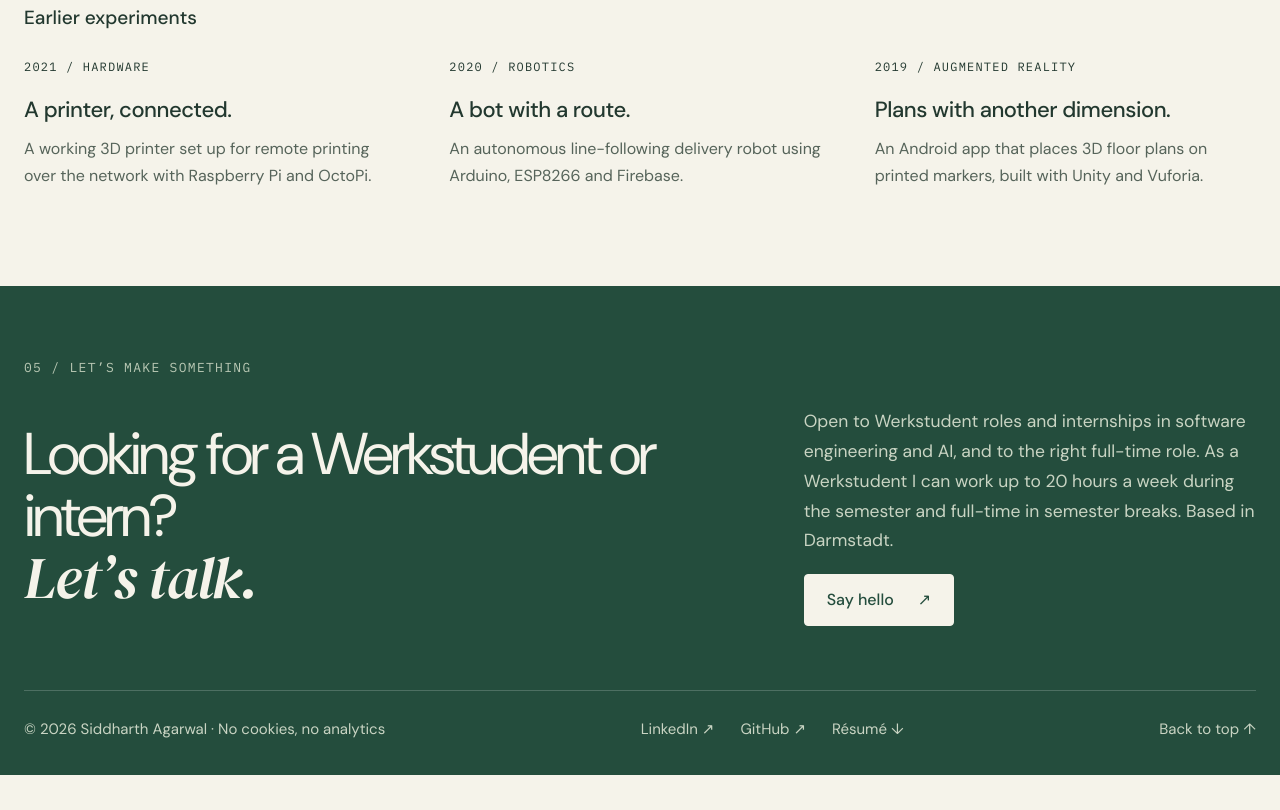
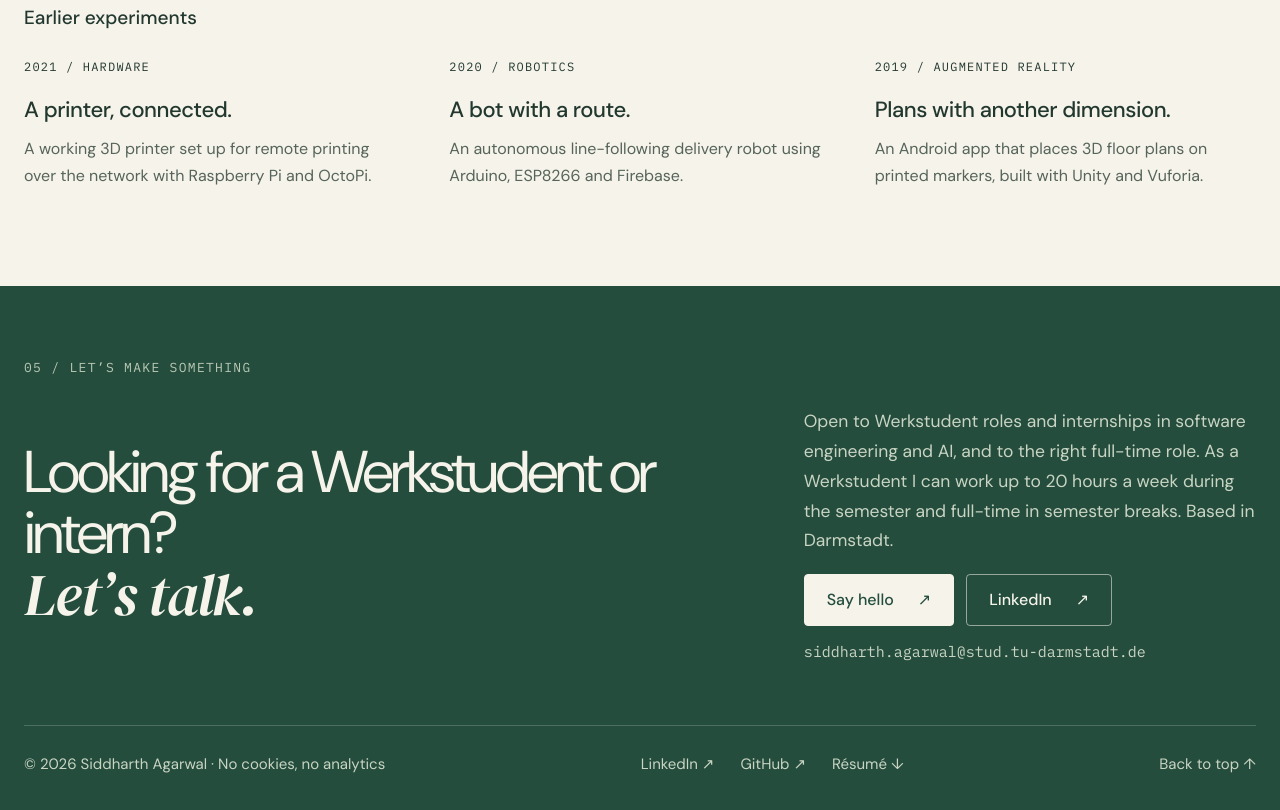
Before and after one commit to sidag99/sidag99.github.io, a website with bundled scripts: page index.html in a window 1280 px wide. Shown: the part 5792-6602 px from the top of the page. Before the commit the page ends 6567 px from the top, so only its background shows below. Built offline with nearby package versions, Linux system fonts and the light colour scheme.

Commit message:
Contact: add a LinkedIn button and show the email address
Say hello stays the main button. LinkedIn sits next to it, and the
address is shown as text so it can be copied when no mail app is set up.

```diff
--- a/index.html
+++ b/index.html
@@ -301,7 +301,11 @@
         <h2>Looking for a Werkstudent or intern?<br><em>Let’s talk.</em></h2>
         <div>
           <p>Open to Werkstudent roles and internships in software engineering and AI, and to the right full-time role. As a Werkstudent I can work up to 20 hours a week during the semester and full-time in semester breaks. Based in Darmstadt.</p>
-          <a class="button primary" href="mailto:siddharth.agarwal@stud.tu-darmstadt.de">Say hello <span aria-hidden="true">↗</span></a>
+          <div class="contact-actions">
+            <a class="button primary" href="mailto:siddharth.agarwal@stud.tu-darmstadt.de">Say hello <span aria-hidden="true">↗</span></a>
+            <a class="button on-dark" href="https://www.linkedin.com/in/sidag99/" rel="noopener">LinkedIn <span aria-hidden="true">↗</span></a>
+          </div>
+          <p class="contact-email">siddharth.agarwal@stud.tu-darmstadt.de</p>
         </div>
       </div>
       <footer>
--- a/style.css
+++ b/style.css
@@ -355,6 +355,10 @@ details[open] .row-icon { transform: rotate(45deg); }
 .contact-layout p { font-size: 17.5px; color: #c9d4c3; line-height: 1.7; }
 .contact .button.primary { background: #f5f3ea; color: #244d3d; border-color: #f5f3ea; }
 .contact .button.primary:hover { background: #ffffff; }
+.contact-actions { display: flex; flex-wrap: wrap; gap: 12px; }
+.contact .button.on-dark { color: #f5f3ea; border-color: rgba(245, 243, 234, 0.55); }
+.contact .button.on-dark:hover { background: rgba(255, 255, 255, 0.1); border-color: #f5f3ea; }
+.contact-layout .contact-email { margin: 16px 0 0; font: 15px var(--mono); color: #c9d4c3; overflow-wrap: anywhere; user-select: all; }
 .contact a:focus-visible { outline-color: #ebae73; }
 .contact footer { border-top: 1px solid #ffffff30; display: flex; justify-content: space-between; align-items: center; gap: 20px; flex-wrap: wrap; padding: 26px 0 34px; font-size: 15px; color: #c9d4c3; }
 .contact footer div { display: flex; gap: 26px; flex-wrap: wrap; }
```
